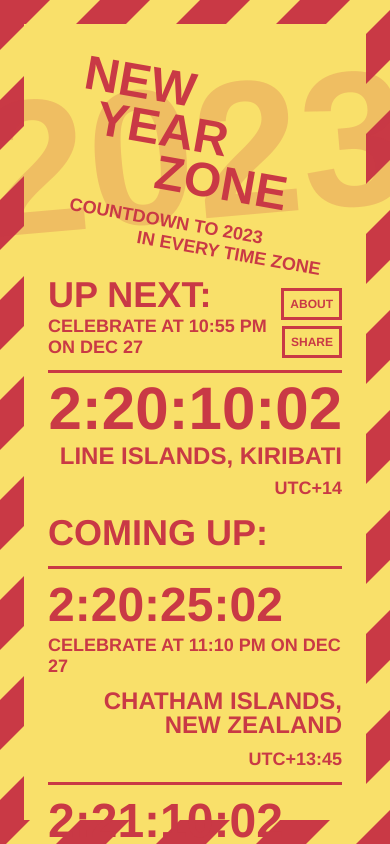
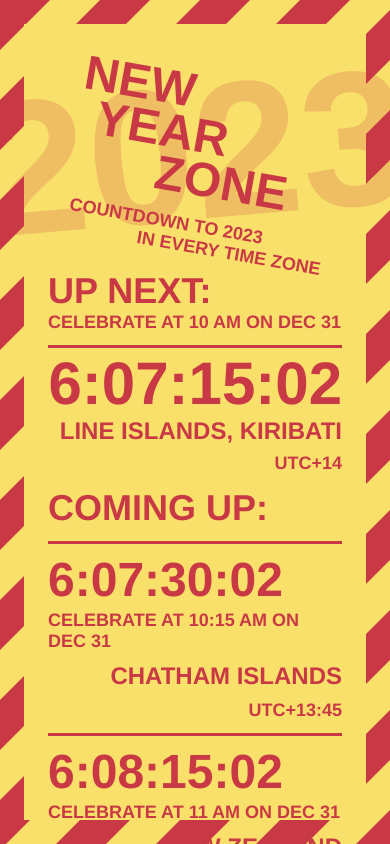
Before and after one commit to adamaaronson/new-year-zone, a React (Vite) app: page / in a window 390 px wide. Built offline with nearby package versions, Linux system fonts and the light colour scheme.

Commit message:
Update time zones and footer

```diff
--- a/src/components/Countdown.tsx
+++ b/src/components/Countdown.tsx
@@ -10,23 +10,23 @@
 const MILLISECONDS_PER_HOUR = MILLISECONDS_PER_MINUTE * MINUTES_PER_HOUR;
 const MILLISECONDS_PER_DAY = MILLISECONDS_PER_HOUR * HOURS_PER_DAY;
 
+const NEW_YEAR_DATE = {
+    yearOffset: 0,
+    month: 0,
+    day: 1,
+    hour: 0,
+    minute: 0,
+    second: 0
+}
+
 // const NEW_YEAR_DATE = {
-//     yearOffset: 0,
-//     month: 0,
-//     day: 1,
-//     hour: 0,
-//     minute: 0,
+//     yearOffset: -1,
+//     month: 11,
+//     day: 28,
+//     hour: 12,
+//     minute: 55,
 //     second: 0
 // }
-
-const NEW_YEAR_DATE = {
-    yearOffset: -1,
-    month: 11,
-    day: 28,
-    hour: 12,
-    minute: 55,
-    second: 0
-}
 
 function getSeconds(timeInMilliseconds: number) {
     // add 1 because it makes countdown more satisfying
--- a/src/components/CountdownMain.tsx
+++ b/src/components/CountdownMain.tsx
@@ -59,14 +59,6 @@
                     {getTimestampDescription(newYearInTimeZone, timeZone)}
                 </div>
             </div>
-            <div className="buttons">
-                <button className="about-button">
-                    About
-                </button>
-                <button className="share-button">
-                    Share
-                </button>
-            </div>
         </div>
 
         <div className="main-countdown-meat">
--- a/src/components/Footer.tsx
+++ b/src/components/Footer.tsx
@@ -2,10 +2,10 @@
 
 export function Footer() {
     return <footer className="footer">
-        © {new Date().getFullYear()}&nbsp;
-        <a href="https://twitter.com/aaaronson" target="_blank" rel="noopener noreferrer">Adam</a>
-        &nbsp;and&nbsp;
-        <a href="https://twitter.com/larryaaronson" target="_blank" rel="noopener noreferrer">Larry</a>
-        &nbsp;Aaronson
+        <span>© {new Date().getFullYear()} <a href="https://twitter.com/aaaronson" target="_blank" rel="noopener noreferrer">
+            Adam</a> and <a href="https://twitter.com/larryaaronson" target="_blank" rel="noopener noreferrer">
+            Larry</a> Aaronson · <a href="https://twitter.com/larryaaronson" target="_blank" rel="noopener noreferrer">
+            Learn more</a>
+        </span>
     </footer>
 }
--- a/src/css/CountdownMain.scss
+++ b/src/css/CountdownMain.scss
@@ -15,20 +15,6 @@
 
 .up-next-text {
     align-self: flex-end;
-}
-
-.buttons {
-    font-size: 1rem;
-    display: flex;
-    gap: 1rem;
-    flex-direction: row;
-    align-items: flex-end;
-
-    @media (max-width: 600px) {
-        flex-direction: column;
-        gap: 0.5rem;
-        margin-top: 1.5rem;
-    }
 }
 
 .main-time-zone-name {
--- a/src/css/Footer.scss
+++ b/src/css/Footer.scss
@@ -7,10 +7,4 @@
     display: flex;
     justify-content: center;
     align-items: flex-end;
-
-    a {
-        color: $text-color;
-        // text-decoration: none;
-        // border-bottom: $standard-border;
-    }
 }
--- a/src/data/timezones.json
+++ b/src/data/timezones.json
@@ -10,7 +10,7 @@
         "textColor": "#2F1847"
     },
     {
-        "utc": -10.02,
+        "utc": -11,
         "name": "UTC-11",
         "locations": [
             "American Samoa",
@@ -33,7 +33,7 @@
         "utc": -9.5,
         "name": "UTC-9:30",
         "locations": [
-            "Atuona, French Polynesia"
+            "Marquesas Islands"
         ],
         "backgroundColor": "#BEE7B8",
         "textColor": "#4C2E05"
@@ -51,11 +51,9 @@
         "utc": -8,
         "name": "UTC-8",
         "locations": [
+            "Los Angeles",
             "Vancouver",
-            "Tijuana",
-            "Los Angeles",
-            "San Francisco",
-            "Seattle"
+            "Tijuana"
         ],
         "backgroundColor": "#B287A3",
         "textColor": "#482728"
@@ -64,9 +62,9 @@
         "utc": -7,
         "name": "UTC-7",
         "locations": [
-            "Alberta",
             "Denver",
-            "Phoenix"
+            "Phoenix",
+            "Edmonton"
         ],
         "backgroundColor": "#BEBBBB",
         "textColor": "#2F243A"
@@ -75,9 +73,9 @@
         "utc": -6,
         "name": "UTC-6",
         "locations": [
-            "Mexico City",
             "Chicago",
-            "Dallas"
+            "Dallas",
+            "Mexico City"
         ],
         "backgroundColor": "#DEEFB7",
         "textColor": "#414288"
@@ -86,11 +84,9 @@
         "utc": -5,
         "name": "UTC-5",
         "locations": [
-            "Cancun",
             "New York",
-            "Jamaica",
-            "Montreal",
-            "Toronto"
+            "Toronto",
+            "Lima"
         ],
         "backgroundColor": "#CDEDF6",
         "textColor": "#D84727"
@@ -99,7 +95,8 @@
         "utc": -4,
         "name": "UTC-4",
         "locations": [
-            "Antigua and Barbuda",
+            "Puerto Rico",
+            "Dominican Republic",
             "Venezuela"
         ],
         "backgroundColor": "#E0C57E",
@@ -118,9 +115,9 @@
         "utc": -3,
         "name": "UTC-3",
         "locations": [
+            "São Paulo",
             "Argentina",
-            "French Guiana",
-            "Uruguay"
+            "Chile"
         ],
         "backgroundColor": "#EFD6AC",
         "textColor": "#183A37"
@@ -139,7 +136,7 @@
         "name": "UTC-1",
         "locations": [
             "Azores",
-            "Greenland"
+            "Cabo Verde"
         ],
         "backgroundColor": "#7BE0C0",
         "textColor": "#004513"
@@ -149,9 +146,8 @@
         "name": "UTC",
         "locations": [
             "United Kingdom",
-            "Liberia",
-            "Saint Helena",
-            "Ivory Coast"
+            "Portugal",
+            "Ghana"
         ],
         "backgroundColor": "#96CBE0",
         "textColor": "#6b0039"
@@ -160,13 +156,9 @@
         "utc": 1,
         "name": "UTC+1",
         "locations": [
-            "Belgium",
-            "Congo",
-            "Paris",
-            "Equatorial Guinea",
-            "Nigeria",
-            "Poland",
-            "Spain"
+            "France",
+            "Germany",
+            "Nigeria"
         ],
         "backgroundColor": "#DED5B6",
         "textColor": "#003d85"
@@ -175,10 +167,9 @@
         "utc": 2,
         "name": "UTC+2",
         "locations": [
-            "Bulgaria",
-            "Burundi",
-            "Estonia",
-            "Zimbabwe"
+            "Ukraine",
+            "Israel",
+            "South Africa"
         ],
         "backgroundColor": "#DEABCB",
         "textColor": "#240085"
@@ -187,9 +178,9 @@
         "utc": 3,
         "name": "UTC+3",
         "locations": [
+            "Turkey",
             "Saudi Arabia",
-            "Uganda",
-            "Madagascar"
+            "Ethiopia"
         ],
         "backgroundColor": "#DED595",
         "textColor": "#7f0c34"
@@ -207,9 +198,9 @@
         "utc": 4,
         "name": "UTC+4",
         "locations": [
-            "Dubai",
-            "Georgia",
-            "Réunion"
+            "United Arab Emirates",
+            "Armenia",
+            "Azerbaijan"
         ],
         "backgroundColor": "#eddf93",
         "textColor": "#523b3b"
@@ -228,6 +219,7 @@
         "name": "UTC+5",
         "locations": [
             "Pakistan",
+            "Uzbekistan",
             "Turkmenistan"
         ],
         "backgroundColor": "#C7FCE8",
@@ -237,8 +229,8 @@
         "utc": 5.5,
         "name": "UTC+5:30",
         "locations": [
-            "Sri Lanka",
-            "New Delhi"
+            "India",
+            "Sri Lanka"
         ],
         "backgroundColor": "#E0D68B",
         "textColor": "#390e1b"
@@ -257,7 +249,8 @@
         "name": "UTC+6",
         "locations": [
             "Bangladesh",
-            "Kyrgyzstan"
+            "Kyrgyzstan",
+            "Bhutan"
         ],
         "backgroundColor": "#fdfcf5",
         "textColor": "#913b0f"
@@ -275,9 +268,9 @@
         "utc": 7,
         "name": "UTC+7",
         "locations": [
-            "Thailand",
-            "Christmas Island",
-            "Laos"
+            "Jakarta",
+            "Vietnam",
+            "Thailand"
         ],
         "backgroundColor": "#f5ffdb",
         "textColor": "#710708"
@@ -286,9 +279,7 @@
         "utc": 8,
         "name": "UTC+8",
         "locations": [
-            "Beijing",
-            "Shanghai",
-            "Hong Kong",
+            "China",
             "Taiwan",
             "Singapore"
         ],
@@ -299,8 +290,7 @@
         "utc": 8.75,
         "name": "UTC+8:45",
         "locations": [
-            "Border Village, South Australia",
-            "Cocklebiddy, Western Australia"
+            "Central Western Australia"
         ],
         "backgroundColor": "#eedfbf",
         "textColor": "#6a242e"
@@ -309,8 +299,8 @@
         "utc": 9,
         "name": "UTC+9",
         "locations": [
-            "Tokyo",
-            "Seoul"
+            "Japan",
+            "Korea"
         ],
         "backgroundColor": "#a1d8af",
         "textColor": "#5c0771"
@@ -319,7 +309,7 @@
         "utc": 9.5,
         "name": "UTC+9:30",
         "locations": [
-            "Northern Territory, Australia"
+            "Northern Territory"
         ],
         "backgroundColor": "#D9BDC0",
         "textColor": "#15303b"
@@ -328,8 +318,8 @@
         "utc": 10,
         "name": "UTC+10",
         "locations": [
-            "Guam",
-            "Papua New Guinea"
+            "Queensland"            ,
+            "Guam"
         ],
         "backgroundColor": "#ADD1DE",
         "textColor": "#662534"
@@ -338,7 +328,6 @@
         "utc": 10.5,
         "name": "UTC+10:30",
         "locations": [
-            "Adelaide, Australia",
             "South Australia"
         ],
         "backgroundColor": "#B7DEAD",
@@ -349,7 +338,8 @@
         "name": "UTC+11",
         "locations": [
             "Sydney",
-            "New Caledonia"
+            "New Caledonia",
+            "Solomon Islands"
         ],
         "backgroundColor": "#D9D1B8",
         "textColor": "#303e3b"
@@ -359,8 +349,8 @@
         "name": "UTC+12",
         "locations": [
             "Fiji",
-            "Norfolk Island",
-            "Marshall Islands"
+            "Marshall Islands",
+            "Nauru"
         ],
         "backgroundColor": "#efadc6",
         "textColor": "#4a4460"
@@ -380,7 +370,7 @@
         "utc": 13.75,
         "name": "UTC+13:45",
         "locations": [
-            "Chatham Islands, New Zealand"
+            "Chatham Islands"
         ],
         "backgroundColor": "#E0C57E",
         "textColor": "#321179"
```
